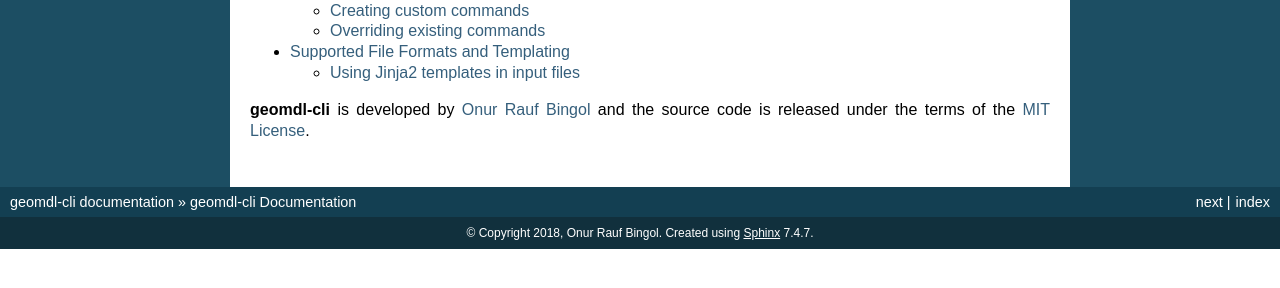
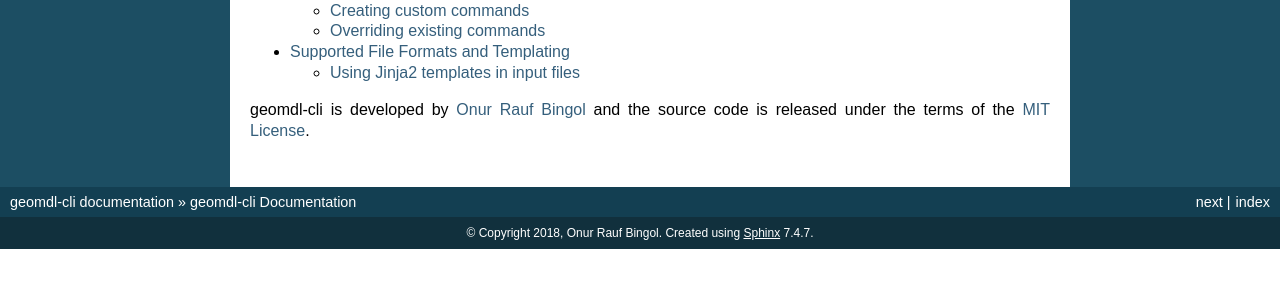
Before and after one commit to orbingol/geomdl-cli, a Sphinx documentation site: the page built from docs/index.rst, in a window 1280 px wide. Shown: the part 373-661 px from the top of the page. Built offline with Sphinx 7.4.7, drawn with Linux system fonts in a browser that asks for light colours; formulas are drawn with MathJax 3.

Commit message:
Minor typeface fixes

```diff
--- a/docs/index.rst
+++ b/docs/index.rst
@@ -14,5 +14,5 @@
     config
     file_formats
 
-**geomdl-cli** is developed by `Onur Rauf Bingol <https://github.com/orbingol>`_ and the source code is released under
+geomdl-cli is developed by `Onur Rauf Bingol <https://github.com/orbingol>`_ and the source code is released under
 the terms of the `MIT License <https://github.com/orbingol/geomdl-cli/blob/master/LICENSE>`_.
--- a/docs/intro.rst
+++ b/docs/intro.rst
@@ -4,7 +4,7 @@
 Introduction
 ============
 
-**geomdl.cli** module provides a set of commands for using `geomdl <https://pypi.org/project/geomdl>`_ NURBS and
+geomdl.cli module provides a set of commands for using `geomdl <https://pypi.org/project/geomdl>`_ NURBS and
 B-spline evaluation library from the command line.
 
 The geomdl-cli package automatically installs the following as its dependencies:
```
